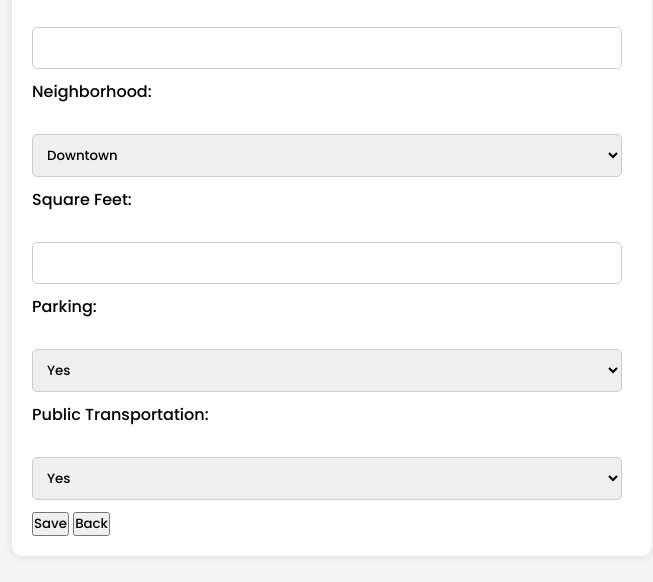
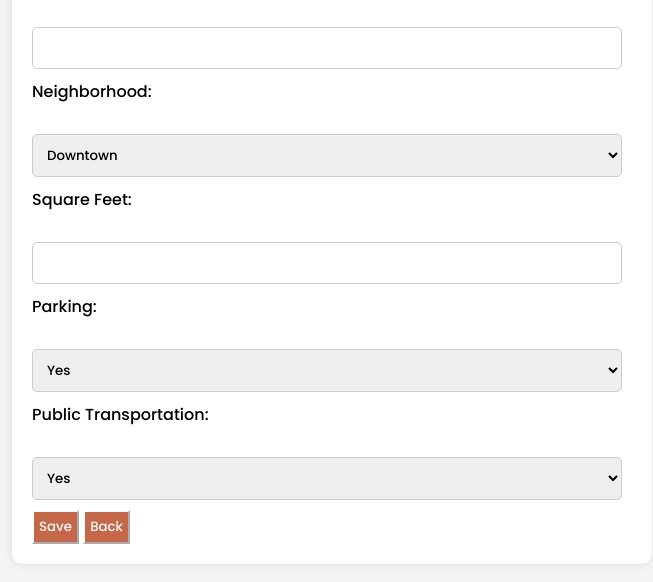
Before and after one commit to collabspace8/ProjectFrontend, a website: page add-property.html in a window 1280 px wide. Shown: the part 116-698 px from the top of the page, without its empty margins (308-961 px from the left). Drawn offline with Linux system fonts and the light colour scheme.

Commit message:
update owner style css

```diff
--- a/owner-style.css
+++ b/owner-style.css
@@ -154,6 +154,15 @@ tr:nth-child(even) {
 .button {
     text-align: center;
     padding: 30px;
+
+}
+
+button {
+    text-align: center;
+    background-color: #c66747;
+    padding: 5px;
+    color: white;
+    border-color: white;
 }
 
 /* ADD FORM CSS */
```
